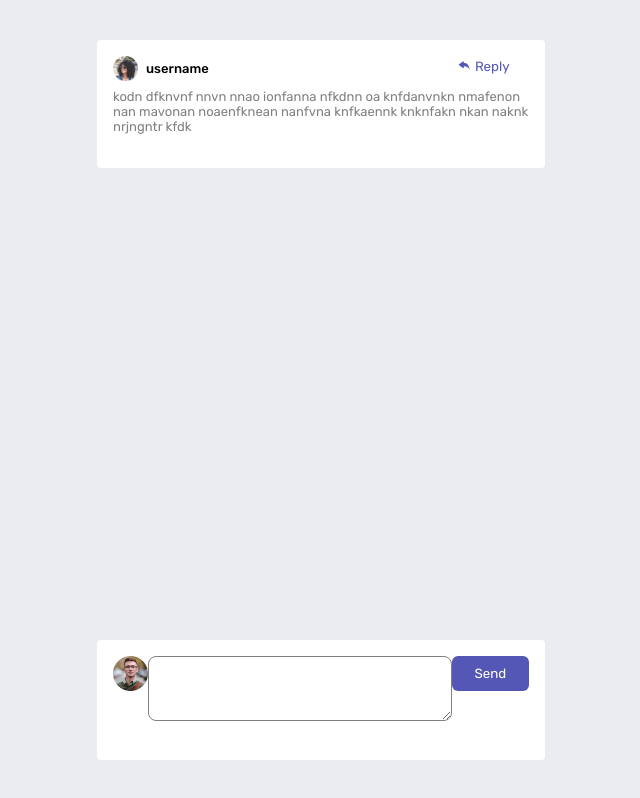
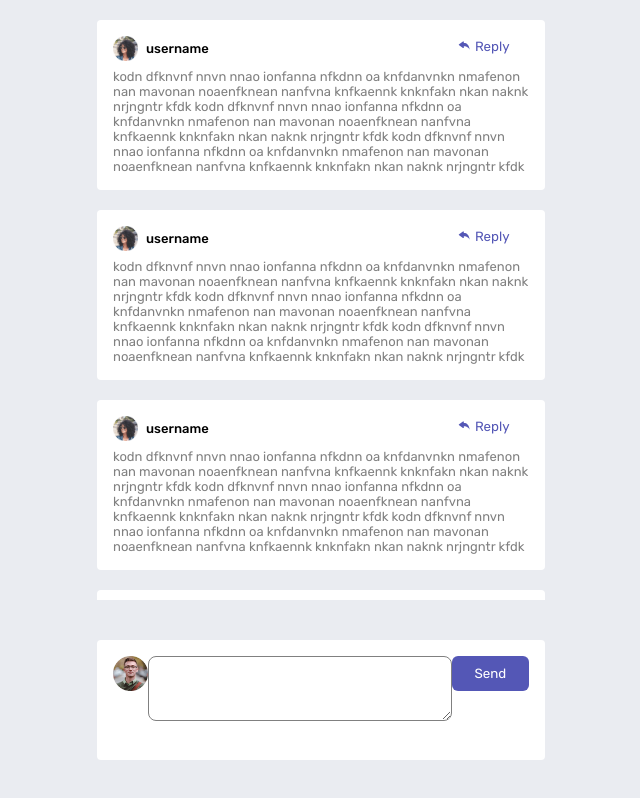
Before and after one commit to 2201monesh/comment-section, a React (Create React App) app: page / in a window 1280 px wide. Shown: the whole page, without its empty margins (319-959 px from the left). Built offline with nearby package versions, Linux system fonts and the light colour scheme.

Commit message:
Aligned comment-info

```diff
--- a/src/App.js
+++ b/src/App.js
@@ -4,8 +4,16 @@ import InputComment from "./InputComment";
 function App() {
   return (
     <div className="main-section">
-      <CommentInfo />
-      <InputComment />
+      <div className="main-top">
+        <CommentInfo />
+        <CommentInfo />
+        <CommentInfo />
+        <CommentInfo />
+        <CommentInfo />
+      </div>
+      <div className="main-bottom">
+        <InputComment />
+      </div>
     </div>
   );
 }
--- a/src/CommentInfo.js
+++ b/src/CommentInfo.js
@@ -14,7 +14,7 @@ function CommentInfo() {
         </div>
       </div>
       <div className="comment-info-bottom">
-        <p className='comment-info-text'>kodn dfknvnf  nnvn nnao ionfanna nfkdnn oa knfdanvnkn nmafenon nan mavonan noaenfknean nanfvna  knfkaennk knknfakn nkan naknk nrjngntr  kfdk </p>
+        <p className='comment-info-text'>kodn dfknvnf  nnvn nnao ionfanna nfkdnn oa knfdanvnkn nmafenon nan mavonan noaenfknean nanfvna  knfkaennk knknfakn nkan naknk nrjngntr  kfdk kodn dfknvnf  nnvn nnao ionfanna nfkdnn oa knfdanvnkn nmafenon nan mavonan noaenfknean nanfvna  knfkaennk knknfakn nkan naknk nrjngntr  kfdk kodn dfknvnf  nnvn nnao ionfanna nfkdnn oa knfdanvnkn nmafenon nan mavonan noaenfknean nanfvna  knfkaennk knknfakn nkan naknk nrjngntr  kfdk</p>
       </div>
     </div>
   )
--- a/src/index.css
+++ b/src/index.css
@@ -10,10 +10,18 @@
 .main-section{
   width: 100vw;
   height: 100vh;
-  position: relative;
+  /* position: relative; */
   display: flex;
-  justify-content: center;
+  justify-content: space-between;
+  align-items: center;
+  flex-direction: column;
   background-color: hsl(223, 19%, 93%);
+}
+
+.main-top{
+  height: 75vh;
+  overflow-y: scroll;
+  /* margin-bottom: 50px; */
 }
 
 .input-comment-section{
@@ -22,7 +30,7 @@
   display: flex;
   justify-content: space-around;
   align-items: flex-start;
-  position: absolute;
+  /* position: absolute; */
   bottom: 0;
   padding: 16px;
   /* border-top: 1px solid gray; */
@@ -76,9 +84,10 @@
 }
 
 .comment-info{
-  margin-top: 40px;
+  margin-top: 20px;
   width: 35vw;
-  height: 16vh;
+  /* height: 16vh; */
+  word-wrap: break-word;
   padding: 16px;
   background-color: white;
   border-radius: 4px;
```
